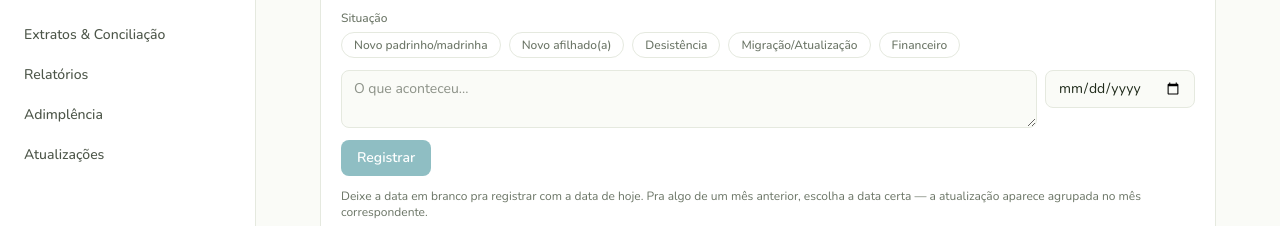
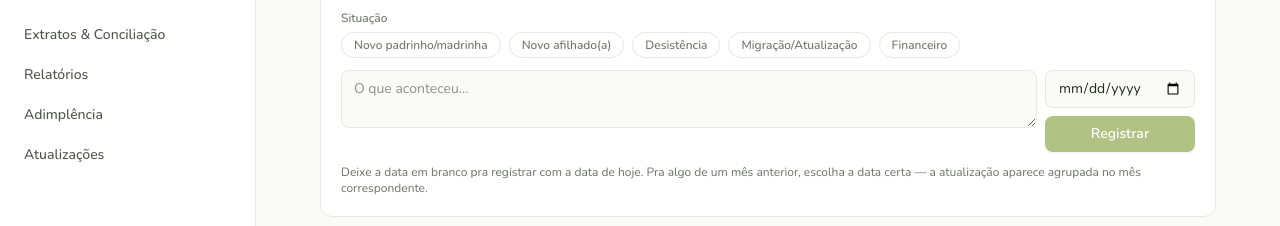
Before and after one commit to imlagestao/cirandadoapadrinhamento, a Next.js app: page /atualizacoes in a window 1280 px wide. Shown: the part 249-475 px from the top of the page. Built offline with nearby package versions, Linux system fonts and the light colour scheme; no server answers; the database is empty.

Commit message:
Move Registrar button under the date field, use stronger brand green
Groups date + submit into one column next to the description
textarea, and switches the button to the app's primary green
instead of blue for more visual weight.

```diff
--- a/src/app/(app)/atualizacoes/NovaAtualizacaoForm.tsx
+++ b/src/app/(app)/atualizacoes/NovaAtualizacaoForm.tsx
@@ -79,22 +79,21 @@ export default function NovaAtualizacaoForm() {
           placeholder="O que aconteceu..."
           className="flex-1 rounded-lg border border-border bg-background px-3 py-2 text-sm outline-none focus:border-brand-blue focus:ring-2 focus:ring-brand-blue/30"
         />
+        <div className="flex flex-col gap-2">
           <input
             type="date"
             name="data"
             title="Data do que aconteceu (deixe em branco pra usar hoje)"
             className="rounded-lg border border-border bg-background px-3 py-2 text-sm outline-none focus:border-brand-blue focus:ring-2 focus:ring-brand-blue/30"
           />
-      </div>
-
-      <div>
           <button
             type="submit"
             disabled={isPending || !situacao}
-          className="rounded-lg bg-brand-blue-dark px-4 py-2 text-sm font-semibold text-white transition-colors hover:opacity-90 disabled:opacity-60"
+            className="rounded-lg bg-brand-green-dark px-4 py-2 text-sm font-semibold text-white shadow-sm transition-colors hover:opacity-90 disabled:opacity-60"
           >
             {isPending ? "Salvando..." : "Registrar"}
           </button>
+        </div>
       </div>
 
       <p className="text-xs text-muted">
```
Lines whose indentation alone changed are shown as unchanged.
